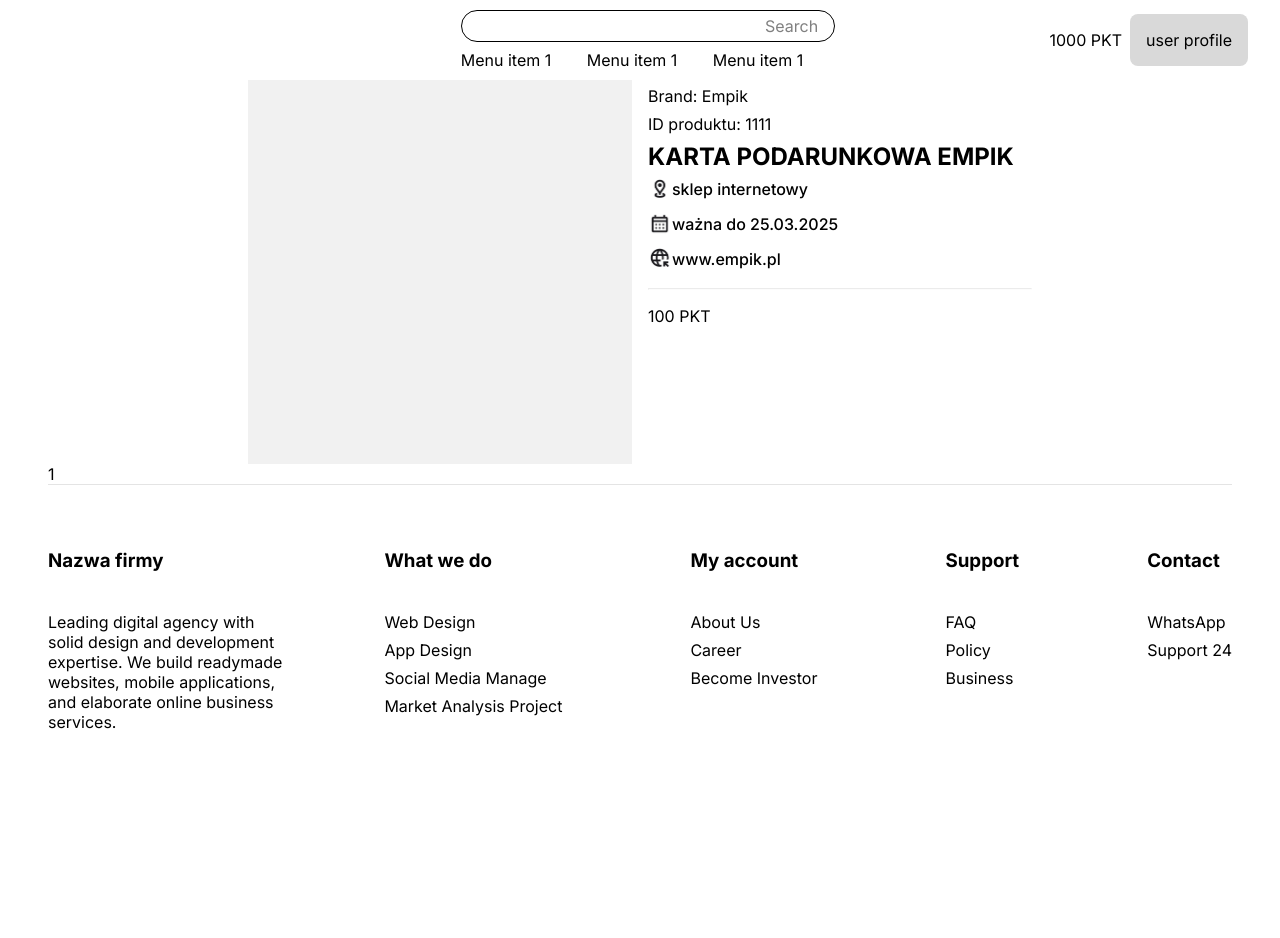
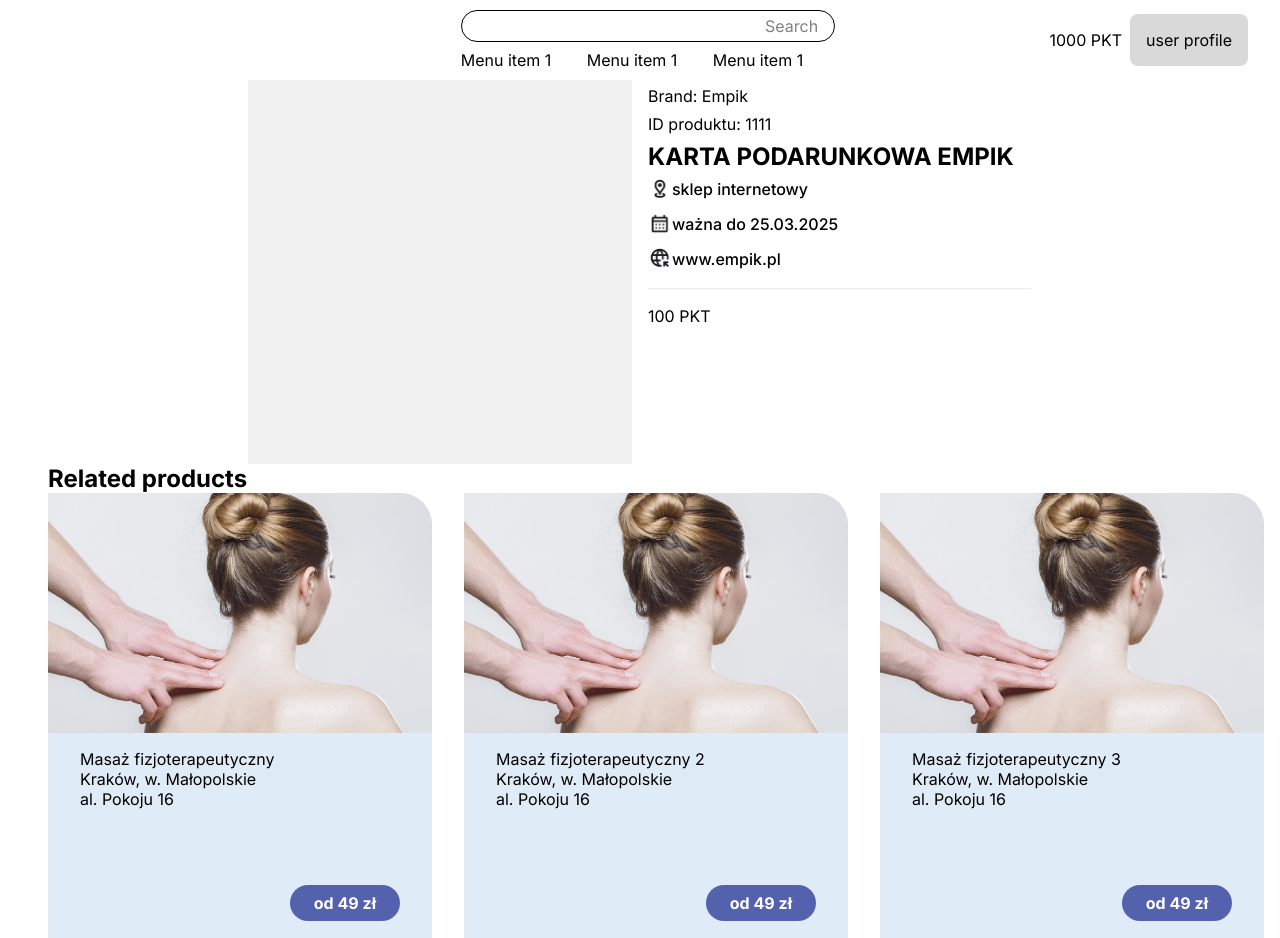
Before and after one commit to JohnyProduction/loyalty-program-app, a Next.js app: page /products/1 in a window 1280 px wide. Shown: the top 938 px of the page. Before the commit the page ends 800 px from the top, so only its background shows below. Built offline with nearby package versions, Linux system fonts and the light colour scheme.

Commit message:
other products and WIP

```diff
--- a/src/app/browse-products.tsx
+++ b/src/app/browse-products.tsx
@@ -6,7 +6,7 @@
 import { BreakLine } from '@/components/common/break-line';
 import { useState } from 'react';
 import { ProductPagination } from '@/app/product-pagination';
-import { OtherProducts } from '@/app/other-products';
+import { OtherProducts } from '@/components/common/other-products';
 
 export function BrowseProducts() {
     const [page, setPage] = useState<number>(1);
--- a/src/app/products/[id]/related-products.tsx
+++ b/src/app/products/[id]/related-products.tsx
@@ -1,13 +1,43 @@
 import styles from '@/styles/app/products/[id]/page.module.scss';
+import { OtherProductType } from '@/types/main-page-types';
+import { OtherProducts } from '@/components/common/other-products';
 
 interface RelatedProductsProps {
     productId: string;
 }
 
 export function RelatedProducts({ productId }: RelatedProductsProps) {
+    const products: OtherProductType[] = [
+        {
+            name: 'Masaż fizjoterapeutyczny',
+            imageUrl: '/pages/main/massage.jpg',
+            location: 'Kraków, w. Małopolskie',
+            address: 'al. Pokoju 16',
+            priceFrom: 49,
+            currency: 'zł'
+        },
+        {
+            name: 'Masaż fizjoterapeutyczny 2',
+            imageUrl: '/pages/main/massage.jpg',
+            location: 'Kraków, w. Małopolskie',
+            address: 'al. Pokoju 16',
+            priceFrom: 49,
+            currency: 'zł'
+        },
+        {
+            name: 'Masaż fizjoterapeutyczny 3',
+            imageUrl: '/pages/main/massage.jpg',
+            location: 'Kraków, w. Małopolskie',
+            address: 'al. Pokoju 16',
+            priceFrom: 49,
+            currency: 'zł'
+        }
+    ];
+
     return (
         <div className={styles['related-product-container']}>
-            {productId}
+            <h2>Related products</h2>
+            <OtherProducts products={products} />
         </div>
     );
 }
--- a/src/app/other-products.tsx
+++ b/src/components/common/other-products.tsx
@@ -1,6 +1,6 @@
 import { OtherProductType } from '@/types/main-page-types';
 import { Product } from '@/app/product';
-import styles from '@/styles/app/page.module.scss';
+import styles from '@/styles/components/common/other-products-container.module.scss';
 
 interface OtherProductsProps {
     products: OtherProductType[];
--- /dev/null
+++ b/src/styles/components/common/other-products-container.module.scss
@@ -0,0 +1,18 @@
+.other-products__container {
+    width: 95vw;
+    display: flex;
+
+    >* {
+        flex-grow: 1;
+        height: 60vh;
+        width: 30%;
+    }
+
+    >:first-child {
+        margin-right: 32px;
+    }
+
+    >:last-child {
+        margin-left: 32px;
+    }
+}
```
Also changed, not shown: src/styles/app/page.module.scss (+0 -19 lines).
